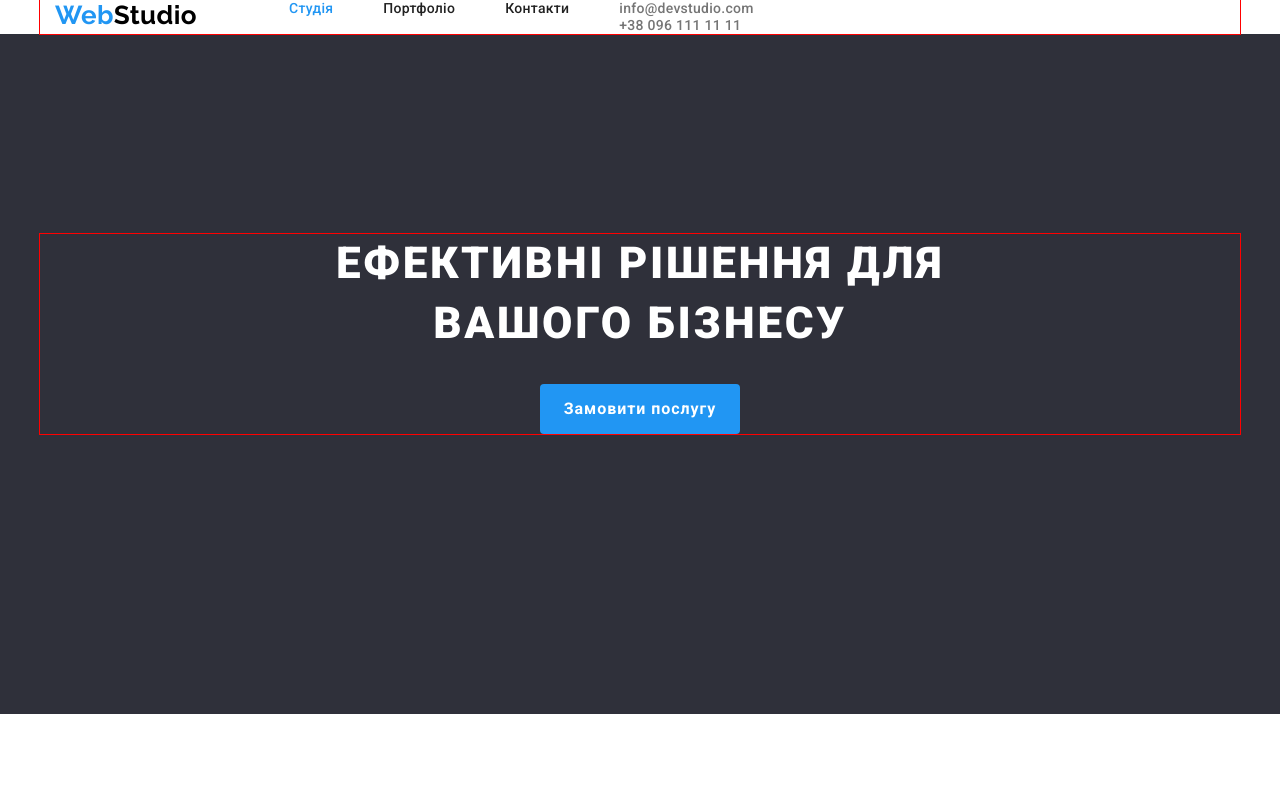
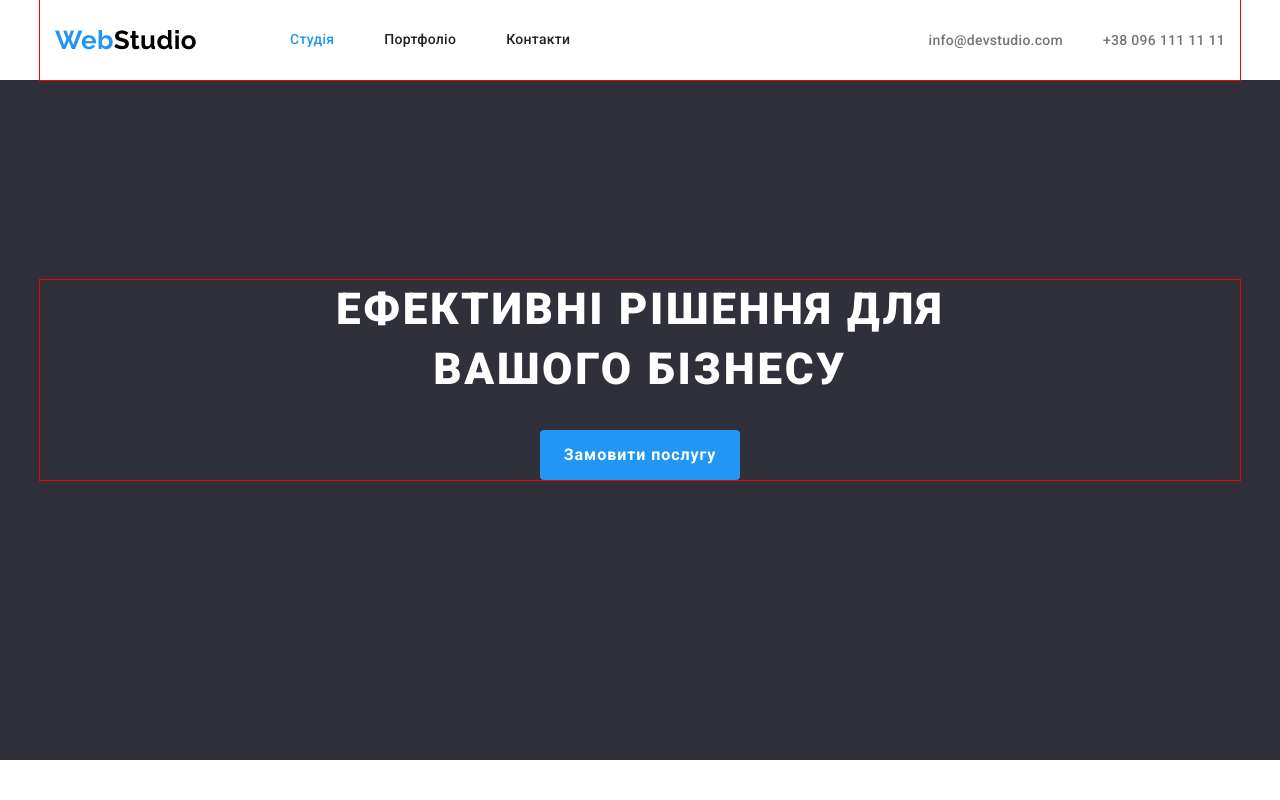
Before and after one commit to NadiyaPok/goit-web-studio, a plain HTML site: page index.html in a window 1280 px wide. Shown: the top 800 px of the page. Drawn offline with nearby package versions, Linux system fonts and the light colour scheme.

Commit message:
header finished

```diff
--- a/css/style.css
+++ b/css/style.css
@@ -51,16 +51,19 @@ body {
 
 /*--------header--------*/
 
-header .container {
+.main-nav {
   display: flex;
+  align-items: center;
+
 }
+
 .logo {
+  display: block;
+  margin-right: 93px;
   font-size: 26px;
   font-family: "Raleway", sans-serif;
   line-height: 1.19;
   font-weight: 700;
-  display: block;
-  margin-right: 92px;
 }
 
 .logo-one {
@@ -87,19 +90,25 @@ header .container {
 .list {
   list-style: none;
 }
+
 .site-nav {
   display: flex;
+  align-items: center;
 }
+
 .header-list {
   display: flex;
 }
+
 .site-nav .link {
+  display: block;
+  padding-top: 32px;
+  padding-bottom: 32px;
   color: var(--primary-text-color);
   font-style: normal;
   font-weight: 500;
   line-height: 1.14;
   letter-spacing: 0.02em;
-  margin-right: 50px;
 }
 
 .site-nav .link:hover,
@@ -113,8 +122,21 @@ header .container {
   color: var(--accent-color);
 }
 
+.site-nav .item-nav:not(:last-child) {
+  margin-right: 50px;
+}
+
 a {
   text-decoration: none;
+}
+
+.address-list {
+  display: flex;
+  margin-left: auto;
+}
+
+.address-list .item-address:not(:last-child) {
+  margin-right: 40px;
 }
 
 .address-list .link {
@@ -148,6 +170,10 @@ a {
 }
 
 /* ---- benefits-section --- */
+
+.benefits-list {
+  display: flex;
+}
 
 .benefits-section h3 {
   text-transform: uppercase;
--- a/index.html
+++ b/index.html
@@ -16,20 +16,20 @@
 
 <body>
   <header>
-    <div class="container">
+    <div class="container main-nav">
       <nav class="site-nav">
         <a href="./index.html" class="logo"><span class="logo-one">Web</span><span class="logo-two">Studio</span></a>
         <ul class="list header-list">
-          <li><a href="./index.html" class="link current">Студія</a></li>
-          <li><a href="./portfolio.html" class="link">Портфоліо</a></li>
-          <li><a href="#" class="link">Контакти</a></li>
+          <li class="item-nav"><a href="./index.html" class="link current">Студія</a></li>
+          <li class="item-nav"><a href="./portfolio.html" class="link">Портфоліо</a></li>
+          <li class="item-nav"><a href="#" class="link">Контакти</a></li>
         </ul>
       </nav>
 
       <ul class="address-list list">
-        <li>
+        <li class="item-address">
           <a href="mailto:info@devstudio.com" class="link">info@devstudio.com</a>
-        </li>
+        </li class="item-address">
         <li><a href="tel:+380961111111" class="link">+38 096 111 11 11</a></li>
       </ul>
     </div>
@@ -46,7 +46,7 @@
     <section class="section benefits-section">
       <div class="container">
         <h2 class="visually-hidden">наші переваги</h2>
-        <ul>
+        <ul class="benefits-list">
           <li class="list">
             <h3>Увага до деталей</h3>
             <p>
```
Also changed, not shown: portfolio.html (+8 -6 lines).
